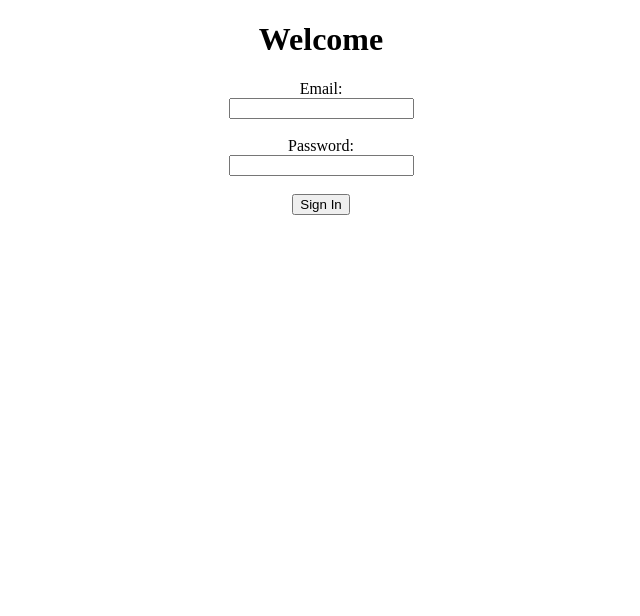
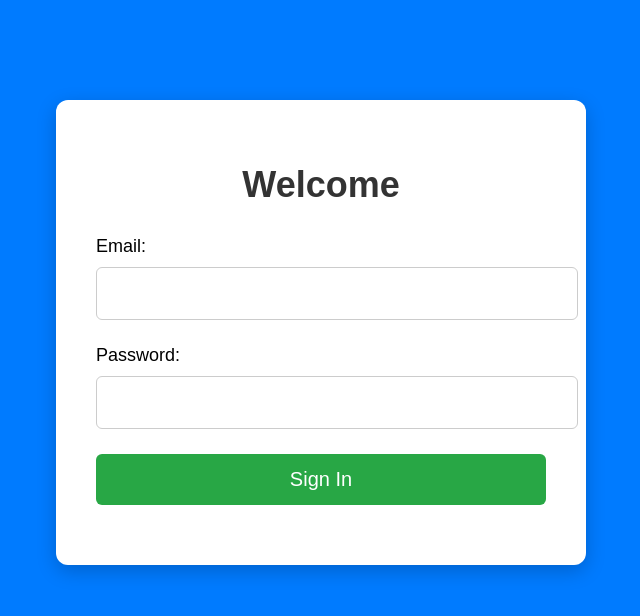
Before and after one commit to familyidfinder/familyid, a plain HTML site: page index.html in a window 1280 px wide. Shown: the whole page, without its empty margins (319-959 px from the left). Drawn offline with Linux system fonts and the light colour scheme.

Commit message:
Update index.html

```diff
--- a/index.html
+++ b/index.html
@@ -2,27 +2,90 @@
 <html>
 <head>
   <title>Login</title>
+  <style>
+    body {
+      margin: 0;
+      padding: 0;
+      background-color: #007BFF; /* Blue background */
+      font-family: Arial, sans-serif;
+    }
+
+    .login-container {
+      width: 450px;
+      margin: 100px auto;
+      background-color: #ffffff;
+      padding: 40px;
+      border-radius: 12px;
+      box-shadow: 0 6px 20px rgba(0, 0, 0, 0.2);
+    }
+
+    h1 {
+      text-align: center;
+      font-size: 36px;
+      margin-bottom: 30px;
+      color: #333;
+    }
+
+    label {
+      font-size: 18px;
+      display: block;
+      margin-bottom: 10px;
+    }
+
+    input[type="email"],
+    input[type="password"] {
+      width: 100%;
+      padding: 15px;
+      margin-bottom: 25px;
+      border: 1px solid #ccc;
+      border-radius: 6px;
+      font-size: 18px;
+    }
+
+    button {
+      width: 100%;
+      padding: 14px;
+      background-color: #28a745;
+      color: white;
+      border: none;
+      border-radius: 6px;
+      font-size: 20px;
+      cursor: pointer;
+    }
+
+    button:hover {
+      background-color: #218838;
+    }
+
+    #message {
+      color: red;
+      text-align: center;
+      margin-top: 20px;
+      font-size: 16px;
+    }
+  </style>
 </head>
 <body>
-    <center>
+
+<div class="login-container">
   <h1>Welcome</h1>
+  <form id="login-form">
+    <label for="email">Email:</label>
+    <input type="email" id="email" name="email" required>
 
-        <form id="login-form">
-            <label for="email">Email:</label><br>
-            <input type="email" id="email" name="email" required><br><br>
-            <label for="password">Password:</label><br>
-            <input type="password" id="password" name="password" required><br><br>
+    <label for="password">Password:</label>
+    <input type="password" id="password" name="password" required>
+
     <button type="submit">Sign In</button>
   </form>
-        <div id="message" style="color: red; margin-top: 20px;"></div>
-    </center>
+  <div id="message"></div>
+</div>
 
 <!-- Firebase SDK -->
 <script src="https://www.gstatic.com/firebasejs/10.12.2/firebase-app-compat.js"></script>
 <script src="https://www.gstatic.com/firebasejs/10.12.2/firebase-auth-compat.js"></script>
 
 <script>
-        // Your Firebase configuration
   const firebaseConfig = {
     apiKey: "AIzaSyAIInOuFA0oMsv1dOn4h5-ZPg5fT8xs0k8",
     authDomain: "d-45-177f3.firebaseapp.com",
@@ -32,7 +95,6 @@
     appId: "1:142681750542:web:89340b9c374a2488b6505f"
   };
 
-        // Initialize Firebase
   firebase.initializeApp(firebaseConfig);
   const auth = firebase.auth();
 
@@ -41,20 +103,18 @@
 
   loginForm.addEventListener('submit', function(event) {
     event.preventDefault();
-
     const email = loginForm.email.value;
     const password = loginForm.password.value;
 
     auth.signInWithEmailAndPassword(email, password)
-                .then((userCredential) => {
-                    // Redirect after successful login
+      .then(() => {
         window.location.href = "https://familyidfinder.github.io/familyid/ppp-find.html";
       })
       .catch((error) => {
         messageDiv.innerText = "Error: " + error.message;
-                    console.error("Login failed:", error.code, error.message);
       });
   });
 </script>
+
 </body>
 </html>
```
Lines whose indentation alone changed are shown as unchanged.
